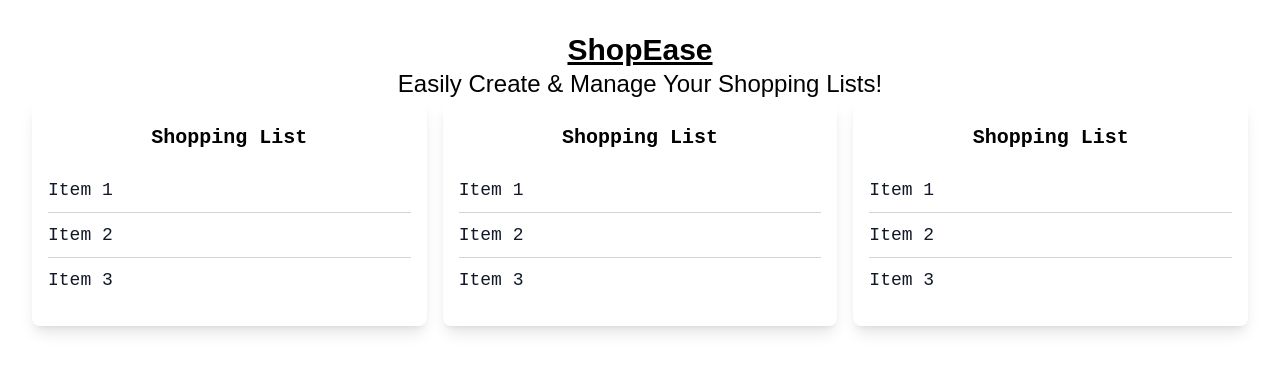
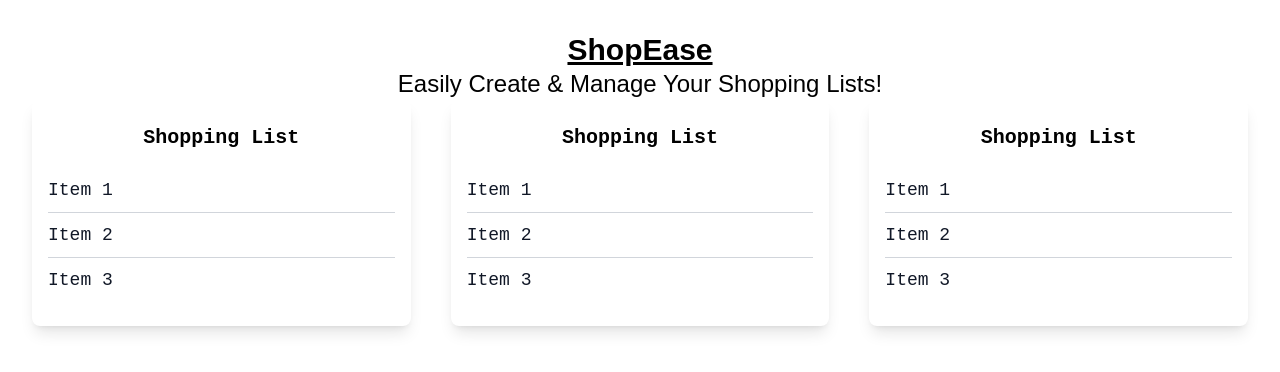
Before and after one commit to emelyn-barrientos/shopease-list-coding-challenge, a React (Create React App) app: page / in a window 1280 px wide. Shown: the top 372 px of the page. Built offline with nearby package versions, Linux system fonts and the light colour scheme; a web font is replaced by a local one.

Commit message:
Reduce grid gap

```diff
--- a/src/App.jsx
+++ b/src/App.jsx
@@ -5,7 +5,7 @@ function App() {
   return (
     <>
       <Header />
-      <div className="grid grid-cols-3 gap-4 justify-center">
+      <div className="grid grid-cols-3 gap-10">
         <ShoppingList />
         <ShoppingList />
         <ShoppingList />
```
